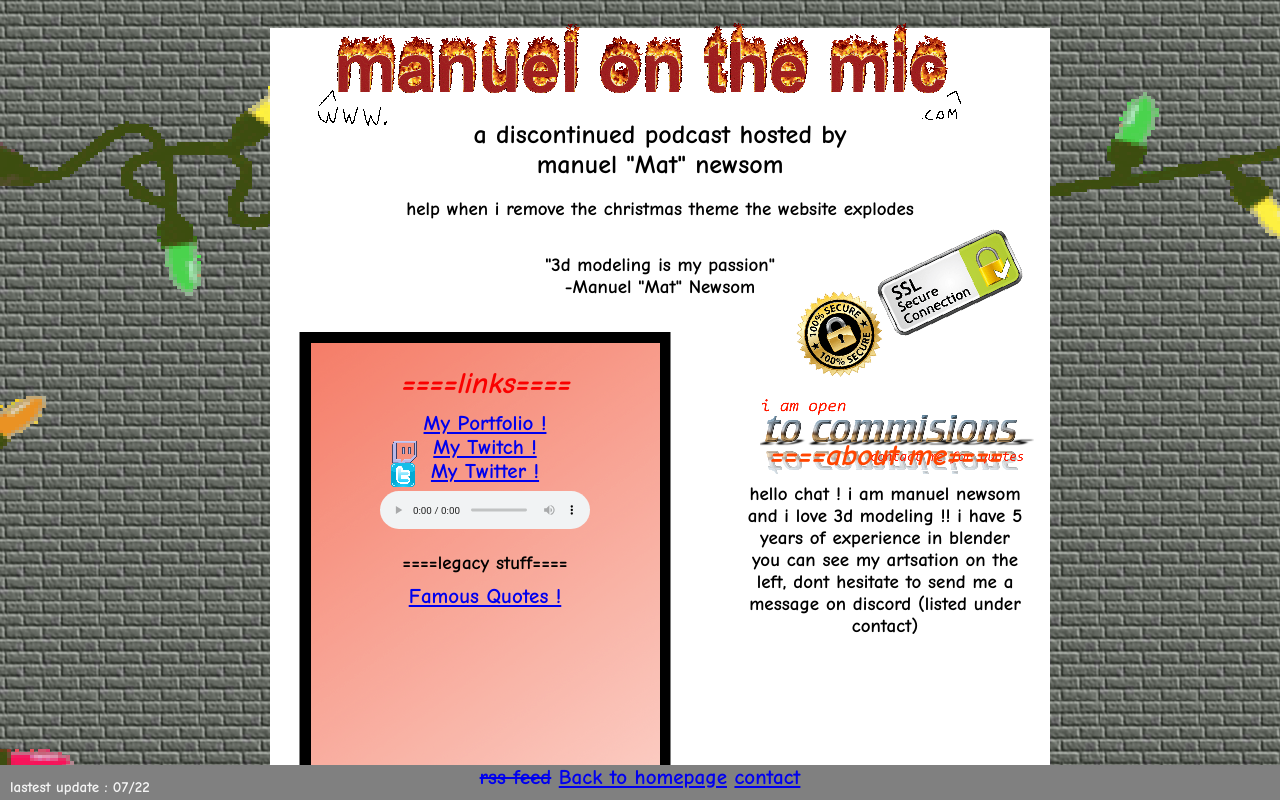
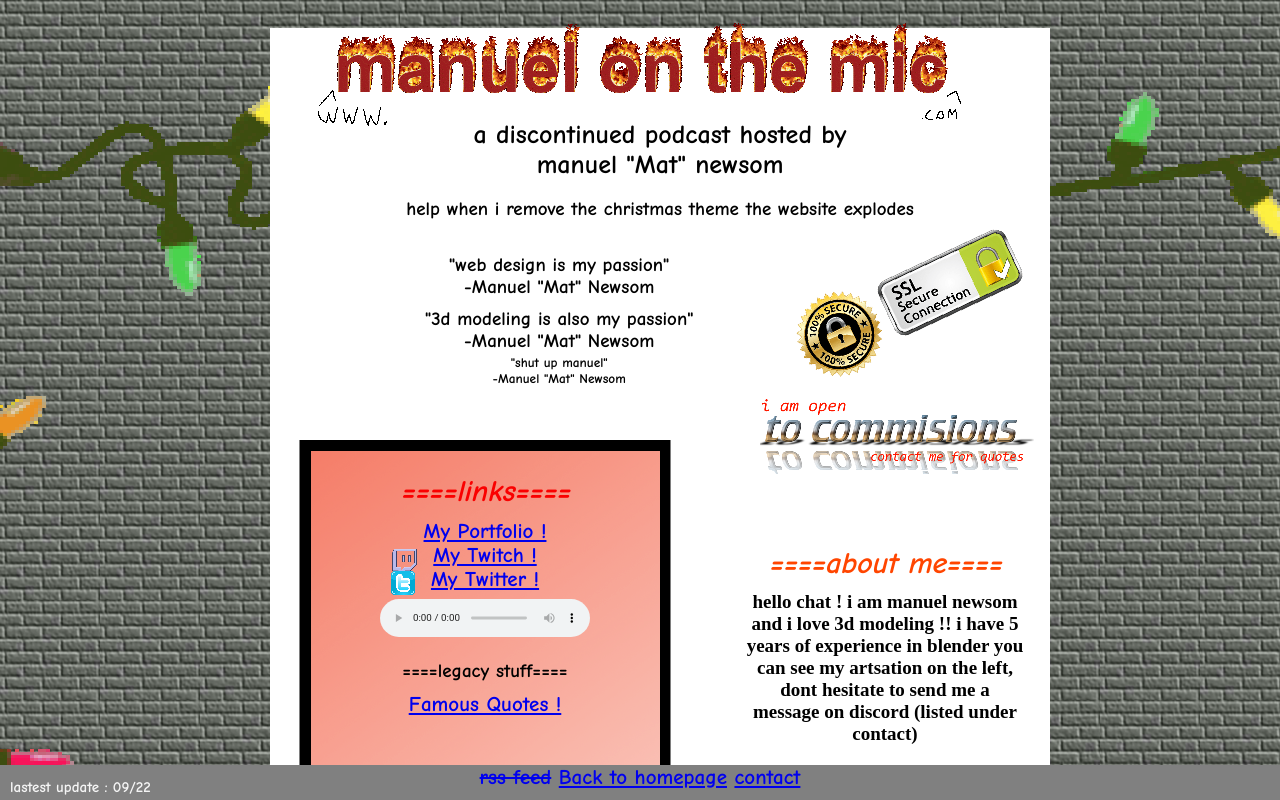
Before and after one commit to manuelonthemic/manuelonthemic.com, a plain HTML site: page index.html in a window 1280 px wide. Shown: the top 800 px of the page. Drawn offline with Linux system fonts and the light colour scheme.

Commit message:
Update index.html

```diff
--- a/index.html
+++ b/index.html
@@ -41,7 +41,11 @@
 
     <div style="text-align:center">
       <br>
-      <p style="text-align: center;">"3d modeling is my passion" <br>
+      <p style="text-align: center;transform: translate(-16%,0)">"web design is my passion" <br>
+        -Manuel "Mat" Newsom
+        <p style="text-align: center;transform: translate(-16%,0)">"3d modeling is also my passion" <br>
+          -Manuel "Mat" Newsom
+          <p style="text-align: center;transform: translate(-16%,-30%) scale(0.7)">"shut up manuel" <br>
             -Manuel "Mat" Newsom
             <div id="maintext">
               <br>
@@ -67,7 +71,9 @@
               <br>
               <br>
               <p style="font-size: 30px; font-style: italic; color: orangered ;">====about me====</p>
-          <p style=>hello chat ! i am manuel newsom and i love 3d modeling !! i have 5 years of experience in blender you can see my artsation on the left, dont hesitate to send me a message on discord (listed under contact)</p>
+              <p style="font-family:'Times New Roman', Times, serif">hello chat ! i am manuel newsom and i love 3d modeling !! i have 5 years of experience in
+                blender you can see my artsation on the left, dont hesitate to send me a message on discord (listed
+                under contact)</p>
             </div>
 
     </div>
@@ -88,7 +94,7 @@
     <a href="rss.xml" style="text-decoration-line: line-through ;">rss feed</a>
     <a href="index.html">Back to homepage</a>
     <a href="contact.html">contact</a>
-    <p style="position: fixed; left: 0%; bottom: -16%; color: whitesmoke; font-size: 15px;">lastest update : 07/22</p>
+    <p style="position: fixed; left: 0%; bottom: -16%; color: whitesmoke; font-size: 15px;">lastest update : 09/22</p>
   </div>
 </body>
 
```
Lines whose indentation alone changed are shown as unchanged.
